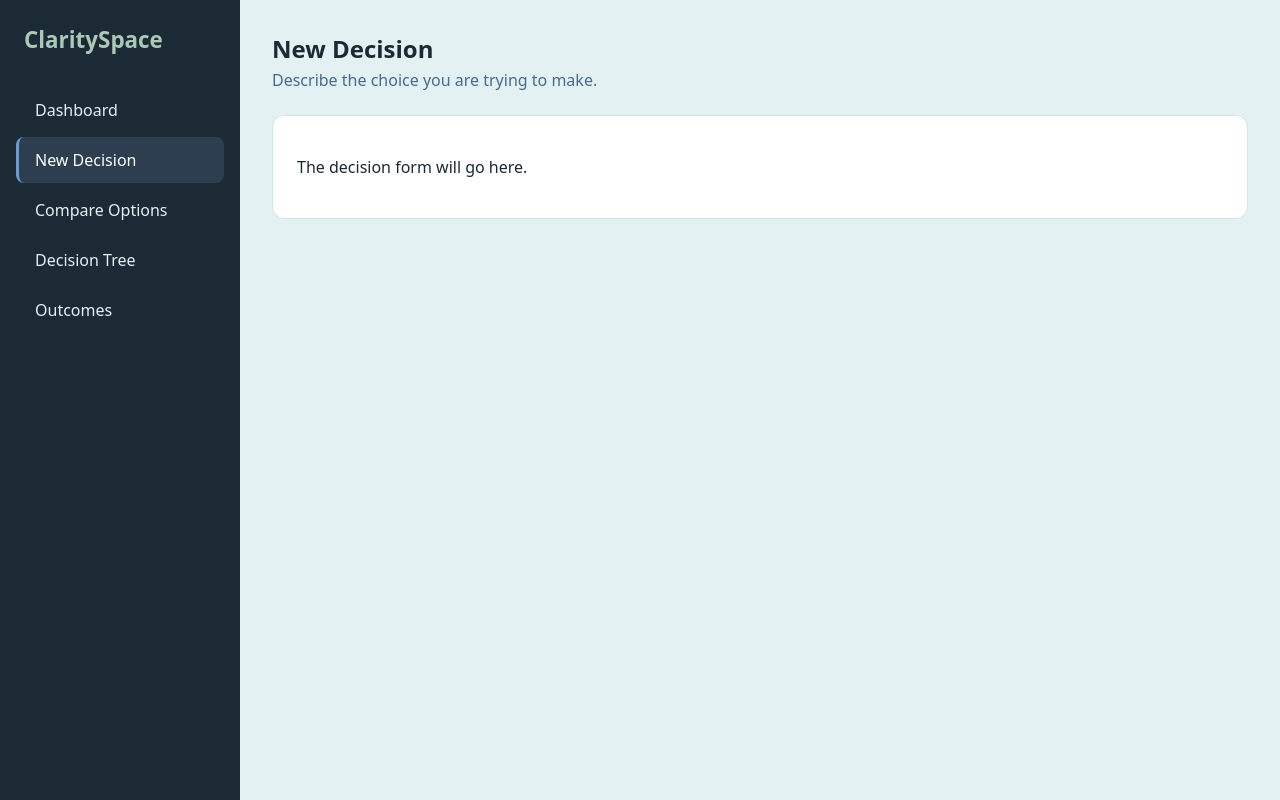
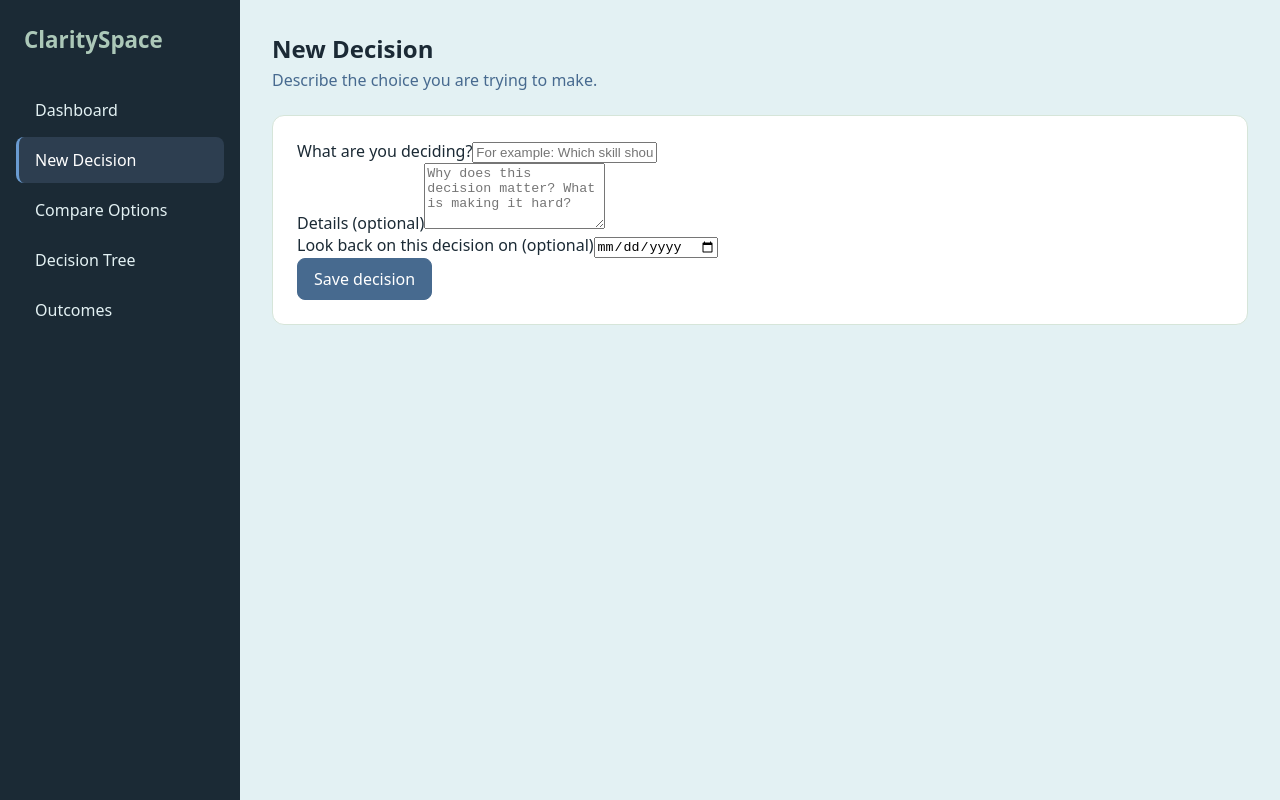
Before and after one commit to sonalstack330/ClaritySpace, a React app in the folder frontend/: page / in a window 1280 px wide. Both pictures are taken after a click on the item "New Decision". Built offline with nearby package versions, Linux system fonts and the light colour scheme; the HTML template or start-up script is replaced by a standard one.

Commit message:
Build the New Decision form

```diff
--- a/frontend/src/pages/NewDecision.jsx
+++ b/frontend/src/pages/NewDecision.jsx
@@ -1,12 +1,76 @@
-function NewDecision() {
+import { useState } from 'react'
+
+function NewDecision({ onAddDecision }) {
+  const [title, setTitle] = useState('')
+  const [description, setDescription] = useState('')
+  const [revisitOn, setRevisitOn] = useState('')
+
+  function handleSubmit(event) {
+    event.preventDefault()
+
+    const trimmedTitle = title.trim()
+    if (trimmedTitle === '') return
+
+    onAddDecision({
+      id: crypto.randomUUID(),
+      title: trimmedTitle,
+      description: description.trim(),
+      revisitOn,
+      status: 'active',
+      createdAt: new Date().toISOString(),
+    })
+
+    setTitle('')
+    setDescription('')
+    setRevisitOn('')
+  }
+
   return (
     <>
       <header className="page-header">
         <h2>New Decision</h2>
         <p>Describe the choice you are trying to make.</p>
       </header>
+
       <section className="card">
-        <p>The decision form will go here.</p>
+        <form onSubmit={handleSubmit}>
+          <div className="form-field">
+            <label htmlFor="title">What are you deciding?</label>
+            <input
+              id="title"
+              type="text"
+              value={title}
+              placeholder="For example: Which skill should I learn first?"
+              onChange={(event) => setTitle(event.target.value)}
+              required
+            />
+          </div>
+
+          <div className="form-field">
+            <label htmlFor="description">Details (optional)</label>
+            <textarea
+              id="description"
+              rows="4"
+              value={description}
+              placeholder="Why does this decision matter? What is making it hard?"
+              onChange={(event) => setDescription(event.target.value)}
+            ></textarea>
+          </div>
+
+          <div className="form-field">
+            <label htmlFor="revisitOn">Look back on this decision on (optional)</label>
+            <input
+              id="revisitOn"
+              type="date"
+              value={revisitOn}
+              onChange={(event) => setRevisitOn(event.target.value)}
+            />
+          </div>
+
+          <button type="submit" className="button">
+            Save decision
+          </button>
+        </form>
       </section>
     </>
   )
```
